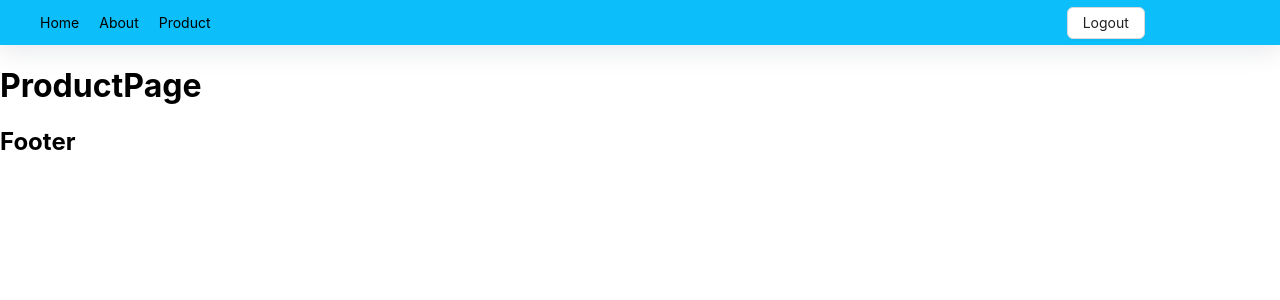
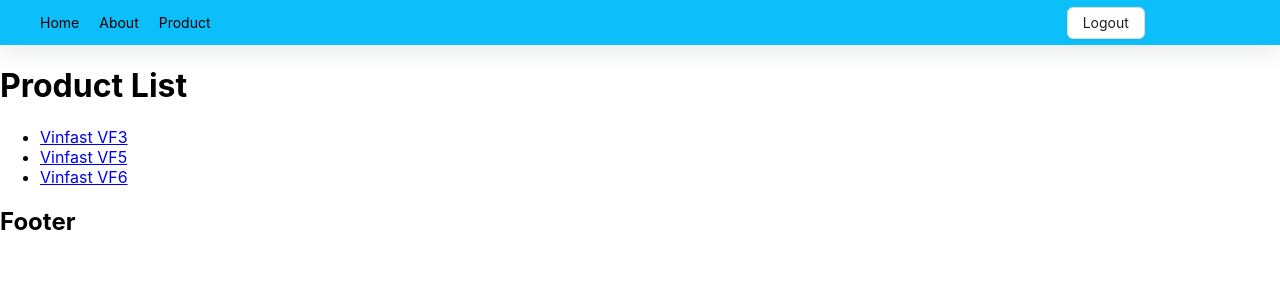
Before and after one commit to AnhSon-DHSPDHDN/fe42-reactjs, a React (Create React App) app: page /product in a window 1280 px wide. Shown: the top 300 px of the page. Built offline with nearby package versions, Linux system fonts and the light colour scheme.

Commit message:
update app

```diff
--- a/src/App.tsx
+++ b/src/App.tsx
@@ -7,6 +7,7 @@
 import AdminLayout from "./layouts/adminLayout";
 import AdminUsers from "./pages/admin/users/adminUsers";
 import AdminProduct from "./pages/admin/products/adminProduct";
+import ProductDetailPage from "./pages/productDetail/productDetail";
 
 function App() {
   return (
@@ -18,6 +19,7 @@
             <Route index element={<HomePage />} />
             <Route path="about" element={<AboutPage />} />
             <Route path="product" element={<ProductPage />} />
+            <Route path="product/:productId" element={<ProductDetailPage />} />
             <Route path="login" element={<LoginPage />} />
           </Route>
 
--- a/src/pages/product/ProductPage.tsx
+++ b/src/pages/product/ProductPage.tsx
@@ -1,5 +1,21 @@
+import { Link } from "react-router-dom";
+import { products } from "../productDetail/productDetail";
+
 const ProductPage = () => {
-  return <h1>ProductPage</h1>;
+  return (
+    <div>
+      <h1>Product List</h1>
+      <ul>
+        {products.map((_product) => {
+          return (
+            <li key={_product.id}>
+              <Link to={`/product/${_product.id}`}>{_product.name}</Link>
+            </li>
+          );
+        })}
+      </ul>
+    </div>
+  );
 };
 
 export default ProductPage;
--- /dev/null
+++ b/src/pages/productDetail/productDetail.tsx
@@ -0,0 +1,37 @@
+import { useParams } from "react-router-dom";
+
+export const products = [
+  {
+    id: "vf3",
+    img: "https://drive.gianhangvn.com/image/o9atv44-2623656j29995.jpg",
+    name: "Vinfast VF3",
+  },
+  {
+    id: "vf5",
+    img: "https://vinfast-vn.vn/wp-content/uploads/2023/10/vinfast-vf5-red-white.png",
+    name: "Vinfast VF5",
+  },
+  {
+    id: "vf6",
+    img: "https://thanhnien.mediacdn.vn/Uploaded/chicuong/2022_11_18/vinfast-vf6-4-497.jpg",
+    name: "Vinfast VF6",
+  },
+];
+
+const ProductDetailPage = () => {
+  const { productId } = useParams();
+  const product = products.find((_product) => _product.id === productId);
+
+  if (!product) {
+    return <h1>No product found</h1>;
+  }
+
+  return (
+    <div>
+      <img src={product.img} alt="" width={500} height={300}></img>
+      <h1>{product.name}</h1>
+    </div>
+  );
+};
+
+export default ProductDetailPage;
```
